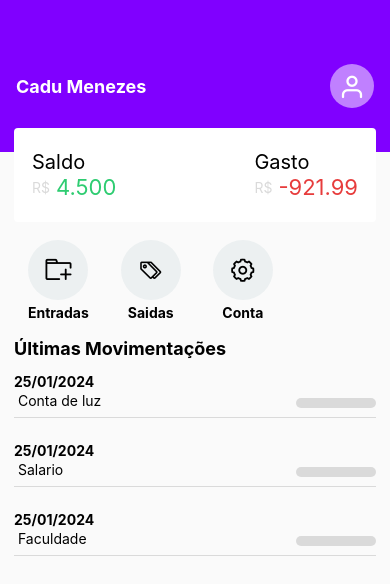
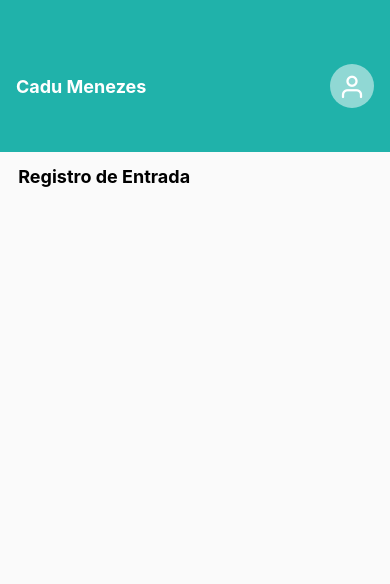
Before and after one commit to Cadu-Menezes/Financeiro, a React Native app in the folder appFinanceiro/: screen /Entrada in a window 390 px wide. Shown: the top 584 px of the page. Built offline with nearby package versions, Linux system fonts and the light colour scheme.

Commit message:
Consegui navegar no modo burroldo

```diff
--- a/appFinanceiro/App.js
+++ b/appFinanceiro/App.js
@@ -1,9 +1,27 @@
-import Home from './src/Pages/Home';
-import Routes from './src/Routes/routes';
+import { createStackNavigator } from '@react-navigation/stack';
+import { NavigationContainer } from '@react-navigation/native';
+
+import Home from './src/Pages/Home'
+import Entrada from './src/Pages/Entrada'
+import Saida from './src/Pages/Saida'
+
+const Stack = createStackNavigator();
+
 
 export default function App() {
   return (
+      <NavigationContainer>
 
-      <Home/>
+        <Stack.Navigator screenOptions={{headerShown: false,}}>
+
+            <Stack.Screen name='Home' component={Home} />
+            <Stack.Screen name='Entrada' component={Entrada}/>
+            <Stack.Screen name='Saida' component={Saida}/>
+
+
+        </Stack.Navigator>
+
+      </NavigationContainer>
+
   );
 }
--- a/appFinanceiro/src/Components/Acoes/index.js
+++ b/appFinanceiro/src/Components/Acoes/index.js
@@ -1,18 +1,17 @@
 import React from 'react';
 import { View, Text, StyleSheet, TouchableOpacity, ScrollView } from 'react-native';
 import {AntDesign} from '@expo/vector-icons'
-import Routes from '../../Routes/routes';
 import { useNavigation } from '@react-navigation/native'
 
 
 export default function Acoes() {
 
-
+    const {navigate} =  useNavigation();
 
  return (
    <ScrollView style={styles.container} horizontal={true} showsHorizontalScrollIndicator={false}>
 
-        <TouchableOpacity style={styles.Botao}>
+        <TouchableOpacity style={styles.Botao} onPress={ () => {navigate('Entrada')} }>
             <View style={styles.areaBotao}>
                 <AntDesign name='addfolder' size={26} color={'#000'}/>
             </View>
@@ -20,7 +19,7 @@ export default function Acoes() {
 
         </TouchableOpacity>
 
-        <TouchableOpacity style={styles.Botao}>
+        <TouchableOpacity style={styles.Botao} onPress={ () => {navigate('Saida')} }>
             <View style={styles.areaBotao}>
                 <AntDesign name='tagso' size={26} color={'#000'}/>
             </View>
--- a/appFinanceiro/src/Components/Header/index.js
+++ b/appFinanceiro/src/Components/Header/index.js
@@ -28,7 +28,7 @@ export default function Header({name}){
 const styles = StyleSheet.create({
 
     container:{
-        backgroundColor: '#8000ff',
+        backgroundColor: '#20B2AA',
         paddingTop: statusBarAltura,
         flexDirection: 'row',
         paddingStart: 16,
--- a/appFinanceiro/src/Pages/Entrada/index.js
+++ b/appFinanceiro/src/Pages/Entrada/index.js
@@ -1,11 +1,36 @@
-import { View } from 'react-native';
+import { View, Text } from 'react-native';
 import React from 'react';
+import Header from '../../Components/Header'
+import { StyleSheet } from 'react-native';
 
 
 export default function Entrada() {
  return (
-   <View>
-    <Text>Ta navegando menoooor!</Text>
-   </View>
-  );
+
+    <View style={style.container}>
+
+      <Header name="Cadu Menezes"/>
+
+      <Text style={style.titulo}> Registro de Entrada </Text>
+
+
+
+    </View>
+
+    );
 }
+
+const style = StyleSheet.create({
+
+  container: {
+    flex: 1,
+    backgroundColor: '#fafafa',
+  },
+
+  titulo:{
+    fontSize: 18,
+    fontWeight: 'bold',
+    margin: 14
+  },
+
+})
--- a/appFinanceiro/src/Pages/Saida/index.js
+++ b/appFinanceiro/src/Pages/Saida/index.js
@@ -0,0 +1,11 @@
+import { View, Text } from 'react-native';
+import React from 'react';
+
+
+export default function Saida() {
+ return (
+   <View>
+    <Text>Ta navegando menoooor!</Text>
+   </View>
+  );
+}
```
Also changed, not shown: 2 other files (tests, documents, lock files or other folders).
